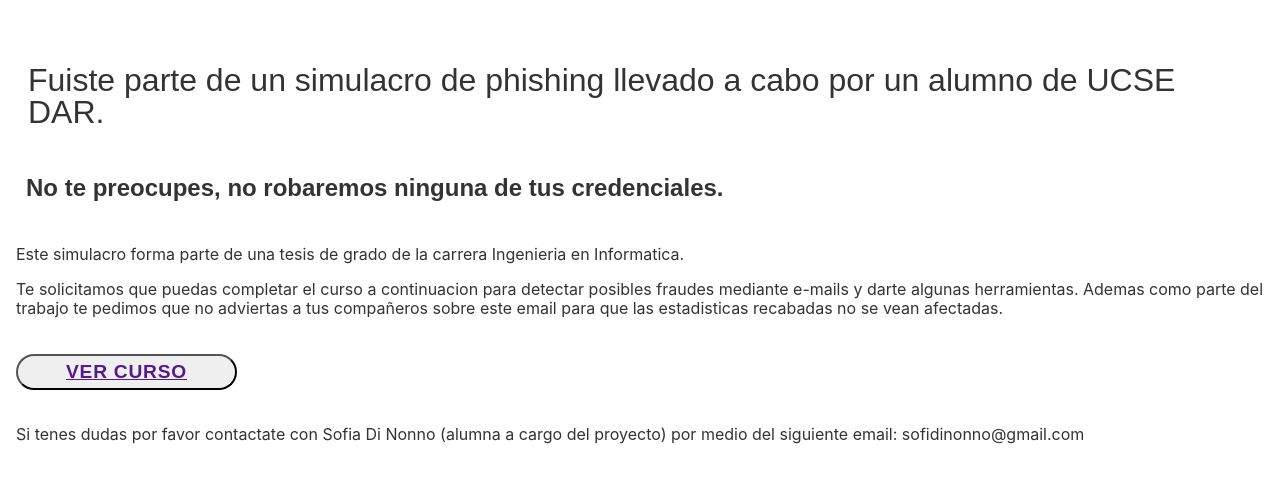
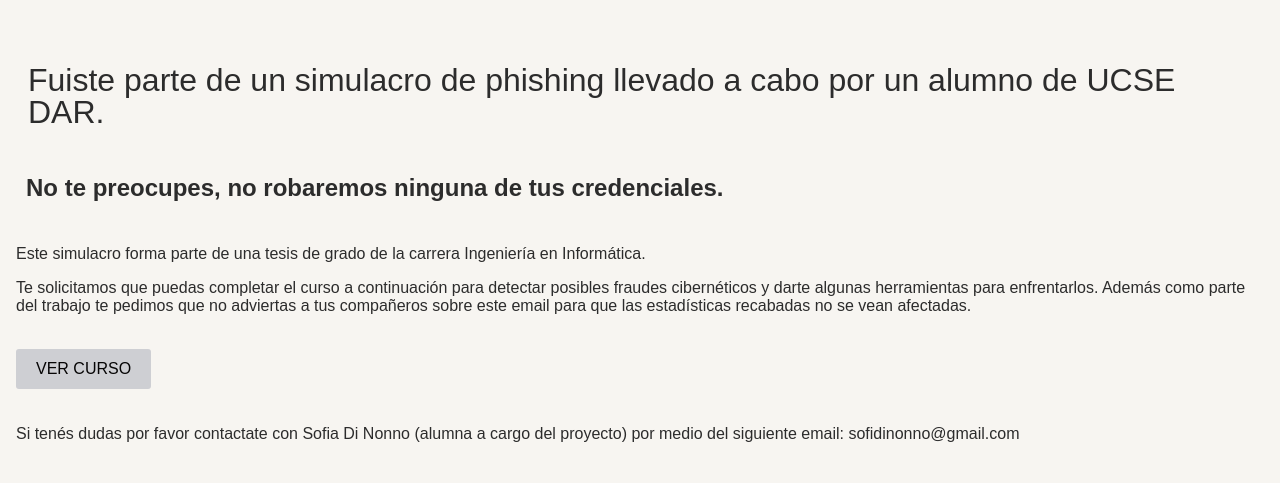
Before and after one commit to sdinonno/cybertips, a Django app: page /alert/ in a window 1280 px wide. Shown: the top 483 px of the page. Run offline with Django 4.2, Linux system fonts and the light colour scheme.

Commit message:
New Alert page and styles

```diff
--- a/src/cybersecuritytips/static/css/alert-style.css
+++ b/src/cybersecuritytips/static/css/alert-style.css
@@ -13,18 +13,10 @@
   border:0
 }
 
-h3{
-  font-family: sans-serif;
-  margin-bottom: 1.2 rem;
-  text-rendering: optimizelegibility;
-  font-weight: 400;
-  color: #333;
-}
-
 h1, h2, h3, h4, h5, h6 {
   margin-top: 0.5rem;
   margin-bottom: 1rem;
-  font-family: sans-serif;
+  font-family: 'Montserrat', sans-serif;
   font-weight: 500;
   line-height: 1.2;
   color: inherit;
@@ -32,7 +24,7 @@
 }
 
 body {
-  font-family: sans-serif;
+  font-family: 'Montserrat', sans-serif;
   font-weight: 400;
   font-size: 100%;
   color: #2c2c2c;
@@ -67,19 +59,6 @@
   font-weight: bold;
 }
 
-
-body {
-  margin: 0;
-  font-family: -apple-system,BlinkMacSystemFont,Segoe UI,Roboto,Helvetica Neue,Arial,Noto Sans,sans-serif;
-  font-size: 1rem;
-  font-weight: 400;
-  line-height: 1.2;
-  color: #333;
-  background-color: #fff;
-  -webkit-font-smoothing: antialiased;
-  -moz-osx-font-smoothing: grayscale;
-}
-
 p {
   display: block;
   margin-block-start: 1em;
@@ -88,25 +67,155 @@
   margin-inline-end: 0px;
 }
 
-.overview__button, .overview__enroll-button {
-  font-family: sans-serif;
-  border-radius: 2rem;
-  color: #313537;
-  padding: 0 3rem;
-  transition: opacity .3s;
+.btn-open-popup {
+	padding: 0 20px;
+	margin-bottom: 20px;
+	height: 40px;
+	line-height: 2rem;
+	border: none;
+	color: rgb(6, 5, 5);
+	background: #cecfd3;
+	border-radius: 3px;
+	font-size: 16px;
+	cursor: pointer;
+  text-transform: uppercase;
+  display: inline-block;
 }
 
-.overview__button, .overview__details-trigger, .overview__enroll-button {
-  display: inline-block;
-  font-size: 1.2rem;
-  font-weight: 800;
-  letter-spacing: .04em;
-  line-height: 2rem;
-  text-decoration: none;
-  text-transform: uppercase;
+
+.btn-abrir-popup:hover {
+	background: rgba(161, 167, 186, 0.9);
 }
 
-.overview__button, .overview__enroll-button, .overview__enrolled {
-  align-items: center;
-  display: flex;
+
+
+/* ------------------------- */
+/* POPUP */
+/* ------------------------- */
+
+.overlay {
+	background: rgba(0,0,0,.3);
+	position: fixed;
+	top: 0;
+	bottom: 0;
+	left: 0;
+	right: 0;
+	align-items: center;
+	justify-content: center;
+	display: flex;
+	visibility: hidden;
 }
+
+.overlay.active {
+	visibility: visible;
+}
+
+.popup {
+	background: #F8F8F8;
+	box-shadow: 0px 0px 5px 0px rgba(0,0,0,0.3);
+	border-radius: 3px;
+	font-family: 'Montserrat', sans-serif;
+	padding: 20px;
+	text-align: center;
+	width: 600px;
+
+	transition: .3s ease all;
+	transform: scale(0.7);
+	opacity: 0;
+}
+
+.popup .btn-cerrar-popup {
+	font-size: 16px;
+	line-height: 16px;
+	display: block;
+	text-align: right;
+	transition: .3s ease all;
+	color: #BBBBBB;
+}
+
+.popup .btn-cerrar-popup:hover {
+	color: #000;
+}
+
+.popup h3 {
+	font-size: 36px;
+	font-weight: 600;
+	margin-bottom: 10px;
+	opacity: 0;
+}
+
+.popup h4 {
+	font-size: 26px;
+	font-weight: 300;
+	margin-bottom: 40px;
+	opacity: 0;
+}
+
+.popup form .contenedor-inputs {
+	opacity: 0;
+}
+
+.popup form .contenedor-inputs input {
+	width: 100%;
+	margin-bottom: 20px;
+	height: 52px;
+	font-size: 18px;
+	line-height: 52px;
+	text-align: center;
+	border: 1px solid #BBBBBB;
+}
+
+.popup form .btn-submit {
+	padding: 0 20px;
+	height: 40px;
+	line-height: 40px;
+	border: none;
+	color: #fff;
+	background: rgb(6, 5, 5);
+	border-radius: 3px;
+	font-family: 'Montserrat', sans-serif;
+	font-size: 16px;
+	cursor: pointer;
+	transition: .3s ease all;
+}
+
+.popup form .btn-submit:hover {
+	background: rgba(161, 167, 186, 0.9);
+}
+
+/* ------------------------- */
+/* ANIMACIONES */
+/* ------------------------- */
+.popup.active {	transform: scale(1); opacity: 1; }
+.popup.active h3 { animation: entradaTitulo .8s ease .5s forwards; }
+.popup.active h4 { animation: entradaSubtitulo .8s ease .5s forwards; }
+.popup.active .contenedor-inputs { animation: entradaInputs 1s linear 1s forwards; }
+
+@keyframes entradaTitulo {
+	from {
+		opacity: 0;
+		transform: translateY(-25px);
+	}
+
+	to {
+		transform: translateY(0);
+		opacity: 1;
+	}
+}
+
+@keyframes entradaSubtitulo {
+	from {
+		opacity: 0;
+		transform: translateY(25px);
+	}
+
+	to {
+		transform: translateY(0);
+		opacity: 1;
+	}
+}
+
+@keyframes entradaInputs {
+	from { opacity: 0; }
+	to { opacity: 1; }
+}
--- a/src/cybersecuritytips/templates/alert.html
+++ b/src/cybersecuritytips/templates/alert.html
@@ -14,23 +14,35 @@
             <div>
                 <h1>Fuiste parte de un simulacro de phishing llevado a cabo por un alumno de UCSE DAR.</h3>
                 <h2><strong>No te preocupes, no robaremos ninguna de tus credenciales.</strong></h3>
-                <p>Este simulacro forma parte de una tesis de grado de la carrera Ingenieria en Informatica.</p>
-                <p>Te solicitamos que puedas completar el curso a continuacion para detectar posibles fraudes mediante e-mails y darte algunas herramientas.
-                Ademas como parte del trabajo te pedimos que <strong>no adviertas a tus compañeros</strong> sobre este email
-                para que las estadisticas recabadas no se vean afectadas.
-                </p><br>
+                <p>Este simulacro forma parte de una tesis de grado de la carrera Ingeniería en Informática.</p>
+                <p>Te solicitamos que puedas completar el curso a continuación para detectar posibles fraudes cibernéticos y darte algunas herramientas para enfrentarlos.
+                Además como parte del trabajo te pedimos que <strong>no adviertas a tus compañeros</strong> sobre este email
+                para que las estadísticas recabadas no se vean afectadas.
+                </p>
+                <br>
             </div>
-            <div>
-                <button class="overview__button overview__button-enrolled">
-                    <a href=''>Ver curso</a>
-                </button>
+                <button id="btn-abrir-popup" class="btn-open-popup">Ver curso</button>
+            <br>
+            <div class="overlay" id="overlay">
+                <div class="popup" id="popup">
+                    <a href="#" id="btn-cerrar-popup" class="btn-cerrar-popup"><i class="fas fa-times"></i></a>
+                    <h3>Por favor </h3>
+                    <h4>y recibe un cupon de descuento.</h4>
+                    <form action="">
+                        <div class="contenedor-inputs">
+                            <input type="text" placeholder="Nombre">
+                            <input type="email" placeholder="Correo">
+                        </div>
+                        <input type="submit" class="btn-submit" value="Suscribirse">
+                    </form>
+                </div>
             </div>
-            <br>
             <div class="">
-                <p>Si tenes dudas por favor contactate con Sofia Di Nonno (alumna a cargo del proyecto) por medio del siguiente email: <strong>sofidinonno@gmail.com</strong></p>
+                <p>Si tenés dudas por favor contactate con Sofia Di Nonno (alumna a cargo del proyecto) por medio del siguiente email: <strong>sofidinonno@gmail.com</strong></p>
             </div>
         </section>
         <script src="{% static 'js/util.js' %}"></script> <!-- util functions included in the CodyHouse framework -->
         <script src="{% static 'js/main.js' %}"></script>
+        <script src="{% static 'js/popup.js' %}"></script>
     </body>
 </html>
```
